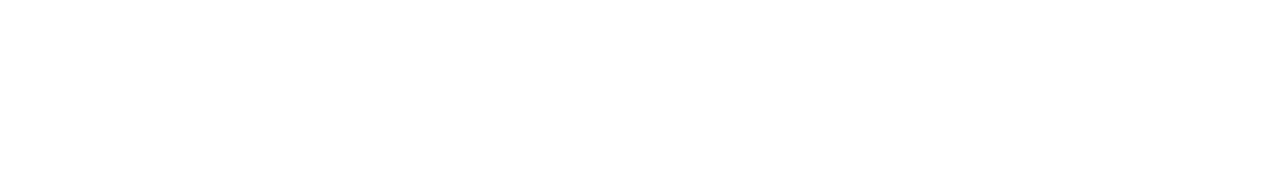
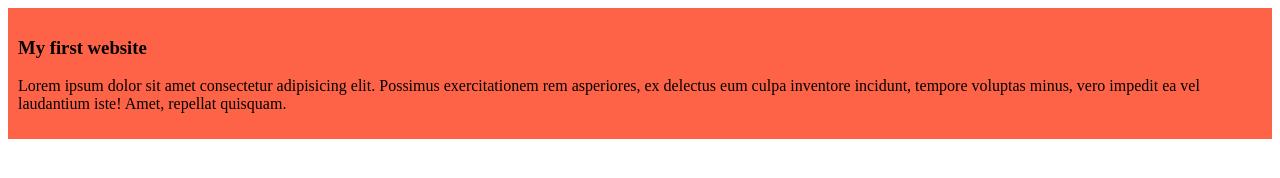
Before and after one commit to HiSaifullah/my-simple-website, a plain HTML site: page index.html in a window 1280 px wide. Drawn offline with Linux system fonts and the light colour scheme.

Commit message:
added the first blog

```diff
--- a/index.html
+++ b/index.html
@@ -4,8 +4,12 @@
     <meta charset="UTF-8">
     <meta name="viewport" content="width=device-width, initial-scale=1.0">
     <title>My Simple website</title>
+    <link rel="stylesheet" href="styles/blog.css">
 </head>
 <body>
-
+    <div>
+        <h3>My first website</h3>
+        <p>Lorem ipsum dolor sit amet consectetur adipisicing elit. Possimus exercitationem rem asperiores, ex delectus eum culpa inventore incidunt, tempore voluptas minus, vero impedit ea vel laudantium iste! Amet, repellat quisquam.</p>
+    </div>
 </body>
 </html>
--- /dev/null
+++ b/styles/blog.css
@@ -0,0 +1,4 @@
+div{
+    background-color: tomato;
+    padding: 10px;
+}
```
